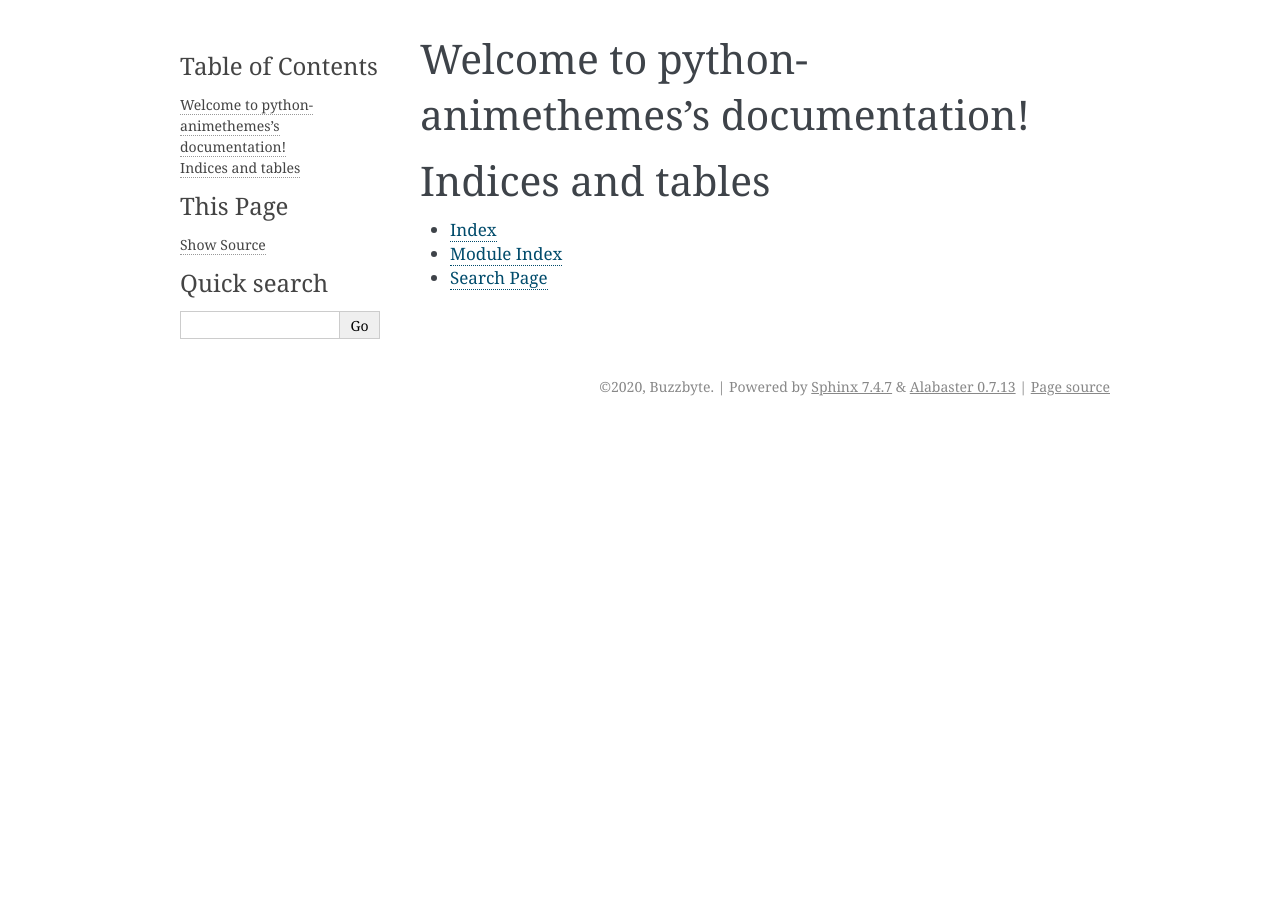
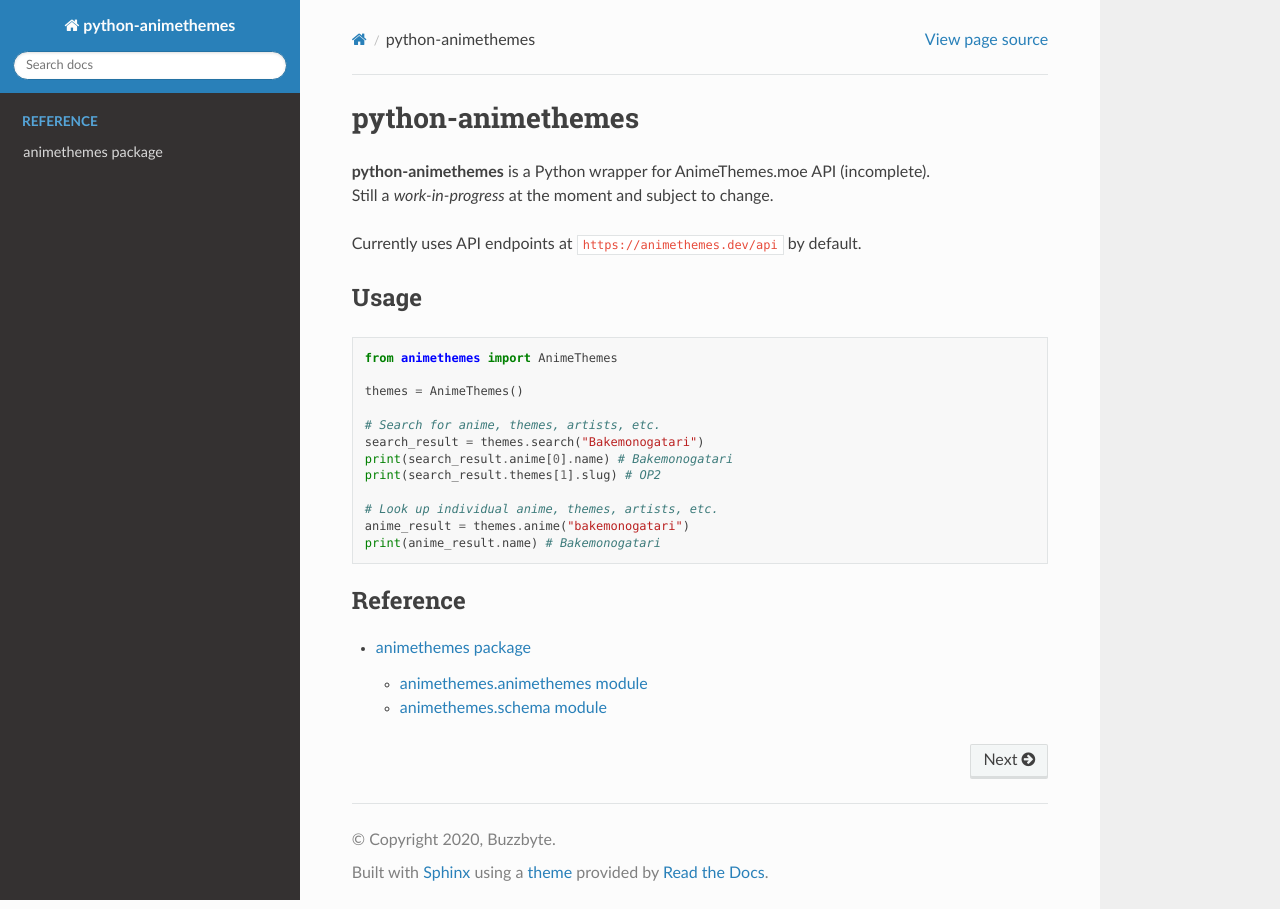
Before and after one commit to buzzbyte/python-animethemes, a Sphinx documentation site: the page built from docs/index.rst, in a window 1280 px wide. Built offline with Sphinx 7.4.7 and the Read the Docs theme 2.0.0, drawn with Linux system fonts in a browser that asks for light colours.

Commit message:
[docs] Fixed issues; add some content; rtd theme

```diff
--- a/docs/source/animethemes.rst
+++ b/docs/animethemes.rst
@@ -19,11 +16,3 @@ animethemes.schema module
    :members:
    :undoc-members:
    :show-inheritance:
-
-Module contents
----------------
-
-.. automodule:: animethemes
-   :members:
-   :undoc-members:
-   :show-inheritance:
--- a/docs/conf.py
+++ b/docs/conf.py
@@ -31,8 +31,12 @@ version = '.'.join(release.split('.')[:2])
 # Add any Sphinx extension module names here, as strings. They can be
 # extensions coming with Sphinx (named 'sphinx.ext.*') or your custom
 # ones.
+import sphinx_rtd_theme
 extensions = [
-    'sphinxcontrib.napoleon'
+    'sphinx.ext.autodoc',
+    'sphinx.ext.coverage',
+    'sphinx.ext.napoleon',
+    'sphinx_rtd_theme'
 ]
 
 # Add any paths that contain templates here, relative to this directory.
@@ -49,7 +53,7 @@ exclude_patterns = ['_build', 'Thumbs.db', '.DS_Store']
 # The theme to use for HTML and HTML Help pages.  See the documentation for
 # a list of builtin themes.
 #
-html_theme = 'alabaster'
+html_theme = 'sphinx_rtd_theme'
 
 # Add any paths that contain custom static files (such as style sheets) here,
 # relative to this directory. They are copied after the builtin static files,
--- a/docs/index.rst
+++ b/docs/index.rst
@@ -1,20 +1,29 @@
-.. python-animethemes documentation master file, created by
-   sphinx-quickstart on Sun Nov 15 16:39:03 2020.
-   You can adapt this file completely to your liking, but it should at least
-   contain the root `toctree` directive.
+python-animethemes
+==================
+| **python-animethemes** is a Python wrapper for AnimeThemes.moe API (incomplete).
+| Still a `work-in-progress` at the moment and subject to change.
 
-Welcome to python-animethemes's documentation!
-==============================================
+Currently uses API endpoints at ``https://animethemes.dev/api`` by default.
+
+Usage
+-----
+.. code-block:: python
+
+   from animethemes import AnimeThemes
+
+   themes = AnimeThemes()
+
+   # Search for anime, themes, artists, etc.
+   search_result = themes.search("Bakemonogatari")
+   print(search_result.anime[0].name) # Bakemonogatari
+   print(search_result.themes[1].slug) # OP2
+
+   # Look up individual anime, themes, artists, etc.
+   anime_result = themes.anime("bakemonogatari")
+   print(anime_result.name) # Bakemonogatari
 
 .. toctree::
-   :maxdepth: 2
-   :caption: Contents:
+   :maxdepth: 4
+   :caption: Reference
 
-
-
-Indices and tables
-==================
-
-* :ref:`genindex`
-* :ref:`modindex`
-* :ref:`search`
+   animethemes
--- a/docs/source/modules.rst
+++ /dev/null
@@ -1,8 +0,0 @@
-python-animethemes
-==================
-
-.. toctree::
-   :maxdepth: 4
-
-   animethemes
-   setup
--- /dev/null
+++ b/pyproject.toml
@@ -0,0 +1,4 @@
+[build-system]
+requires = ["setuptools>=42", "wheel", "setuptools_scm[toml]>=3.4"]
+
+[tool.setuptools_scm]
```
Also changed, not shown: other parts of docs/animethemes.rst (+0 -3 lines), docs/source/setup.rst (deleted, +0 -7 lines), 1 other file.
